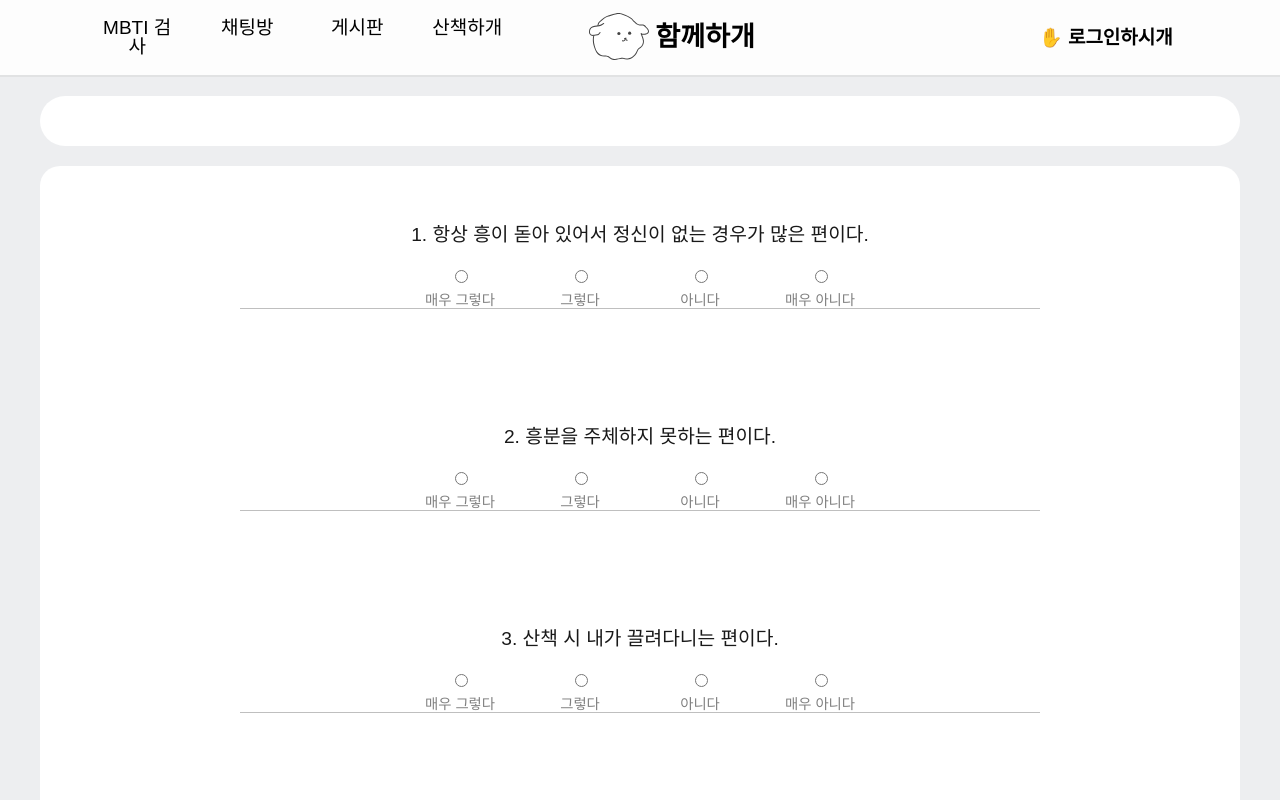
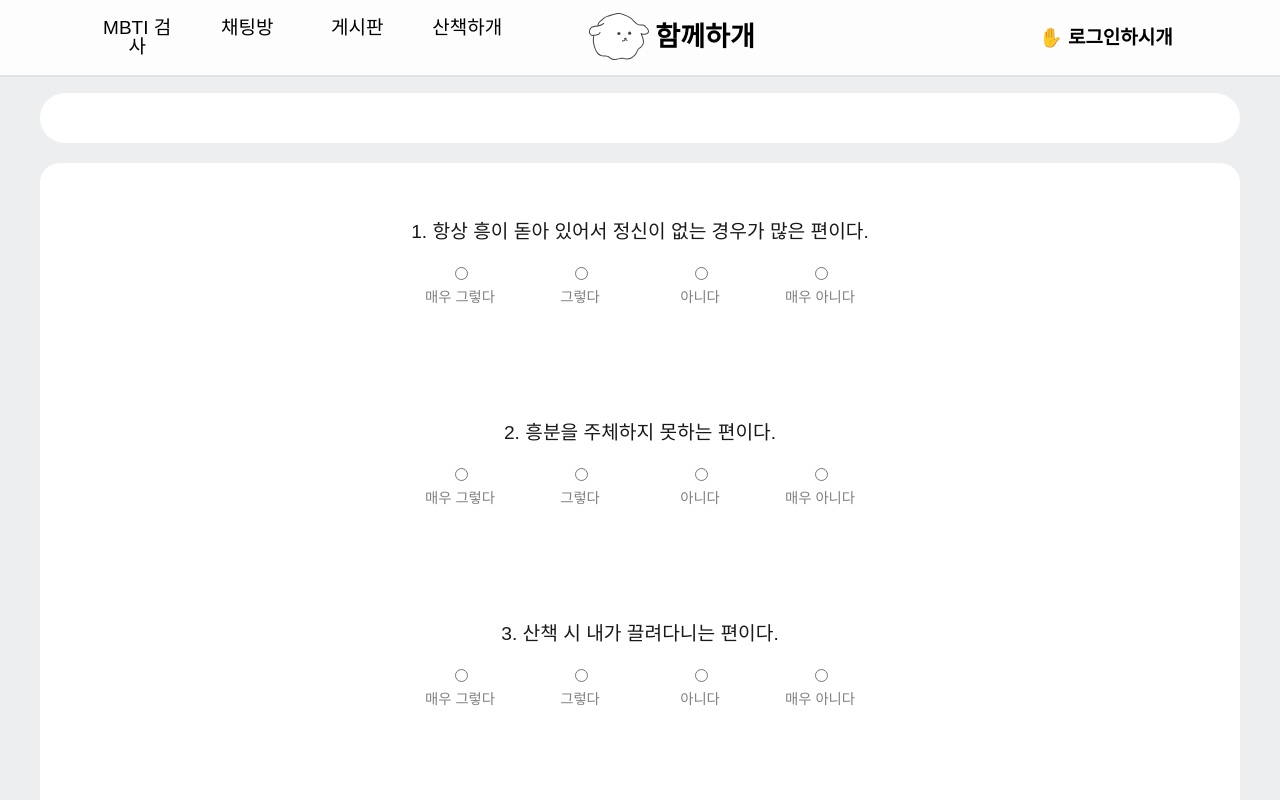
Before and after one commit to kseul/with_dog, a React (Create React App) app: page /mbti in a window 1280 px wide. Shown: the top 800 px of the page. Built offline with nearby package versions, Linux system fonts and the light colour scheme.

Commit message:
docs: Mbti test layout 수정

```diff
--- a/src/pages/MBTI/MBTITest/Energy/EnergyTest.tsx
+++ b/src/pages/MBTI/MBTITest/Energy/EnergyTest.tsx
@@ -54,7 +54,6 @@ const Questions = styled.li`
   font-weight: 350;
   color: #191919;
   text-align: center;
-  border-bottom: 1px solid #bfbfbf;
 `;
 
 export default EnergyTest;
--- a/src/pages/MBTI/MBTITest/MBTITest.tsx
+++ b/src/pages/MBTI/MBTITest/MBTITest.tsx
@@ -317,7 +317,7 @@ const MBTITest = () => {
 const MBTITestContainer = styled.div`
   ${props => props.theme.flex.flexBox('column', 'center', 'center')};
   width: 100%;
-  height: 100%;
+  height: auto;
   margin: 0 auto;
   background-color: #edeef0;
 `;
--- a/src/pages/MBTI/MBTITest/ProgressBar.tsx
+++ b/src/pages/MBTI/MBTITest/ProgressBar.tsx
@@ -12,9 +12,12 @@ const ProgressBar = ({ percentLength }: { percentLength: number }) => {
 
 const ProgressBarContainer = styled.div`
   ${props => props.theme.flex.flexBox('row', 'center', 'center')}
+  position: -webkit-sticky;
+  position: sticky;
+  top: 70px;
   width: 75rem;
   height: 3.125rem;
-  margin: 6rem 0 1.25rem 0;
+  margin: 1rem 0 1.25rem 0;
   background-color: white;
   border-radius: 3.125rem;
 `;
--- a/src/pages/components/Nav/index.tsx
+++ b/src/pages/components/Nav/index.tsx
@@ -40,7 +40,8 @@ const Nav = () => {
 };
 
 const NavContainer = styled.div`
-  position: fixed;
+  position: sticky;
+  top: 0;
   display: flex;
   align-items: center;
   justify-content: space-between;
@@ -49,7 +50,6 @@ const NavContainer = styled.div`
   height: 4.8rem;
   border-bottom: 2px solid #e1e2e3;
   background-color: #fdfdfd;
-  z-index: 1;
 `;
 
 const PageContainer = styled.div`
```
